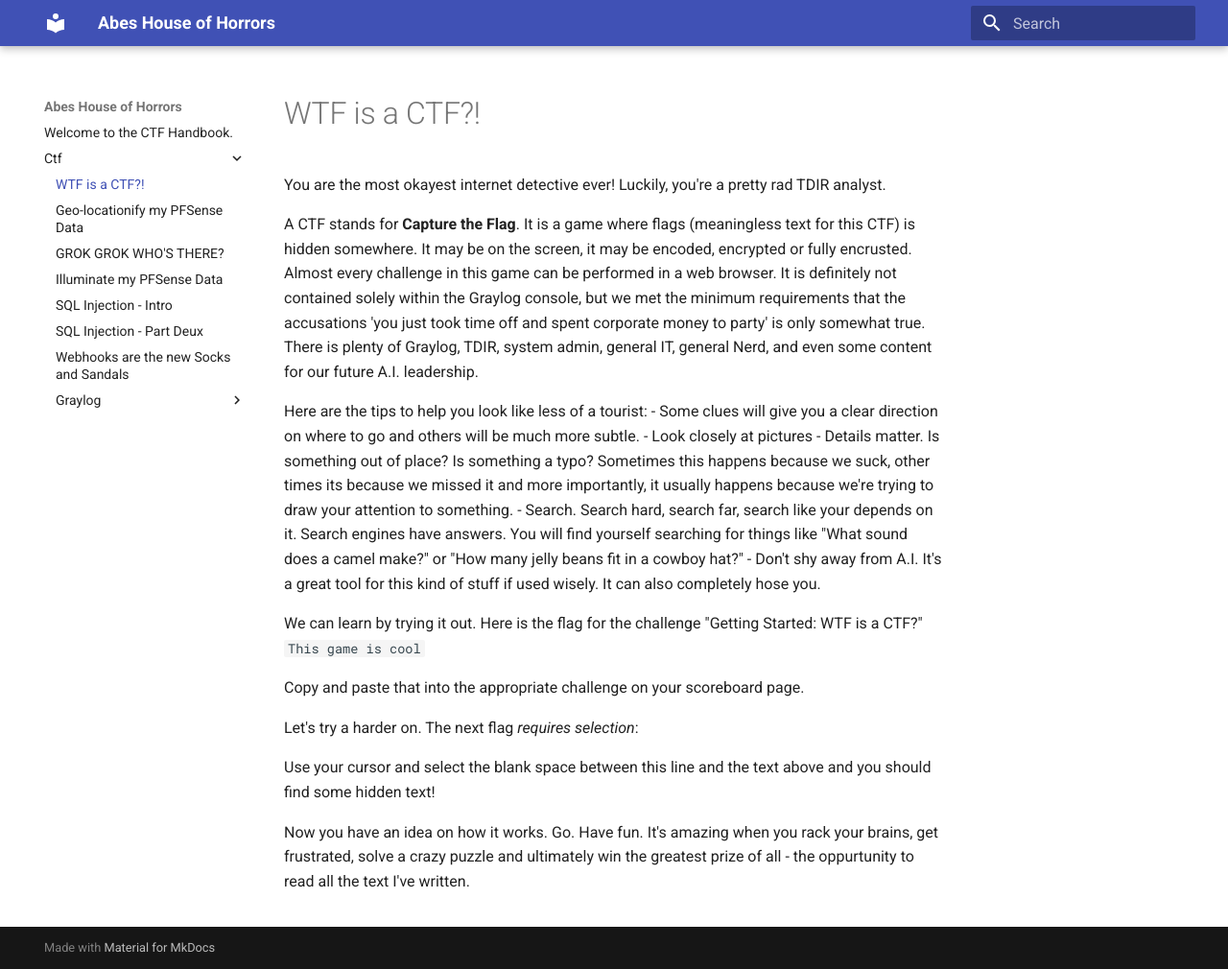
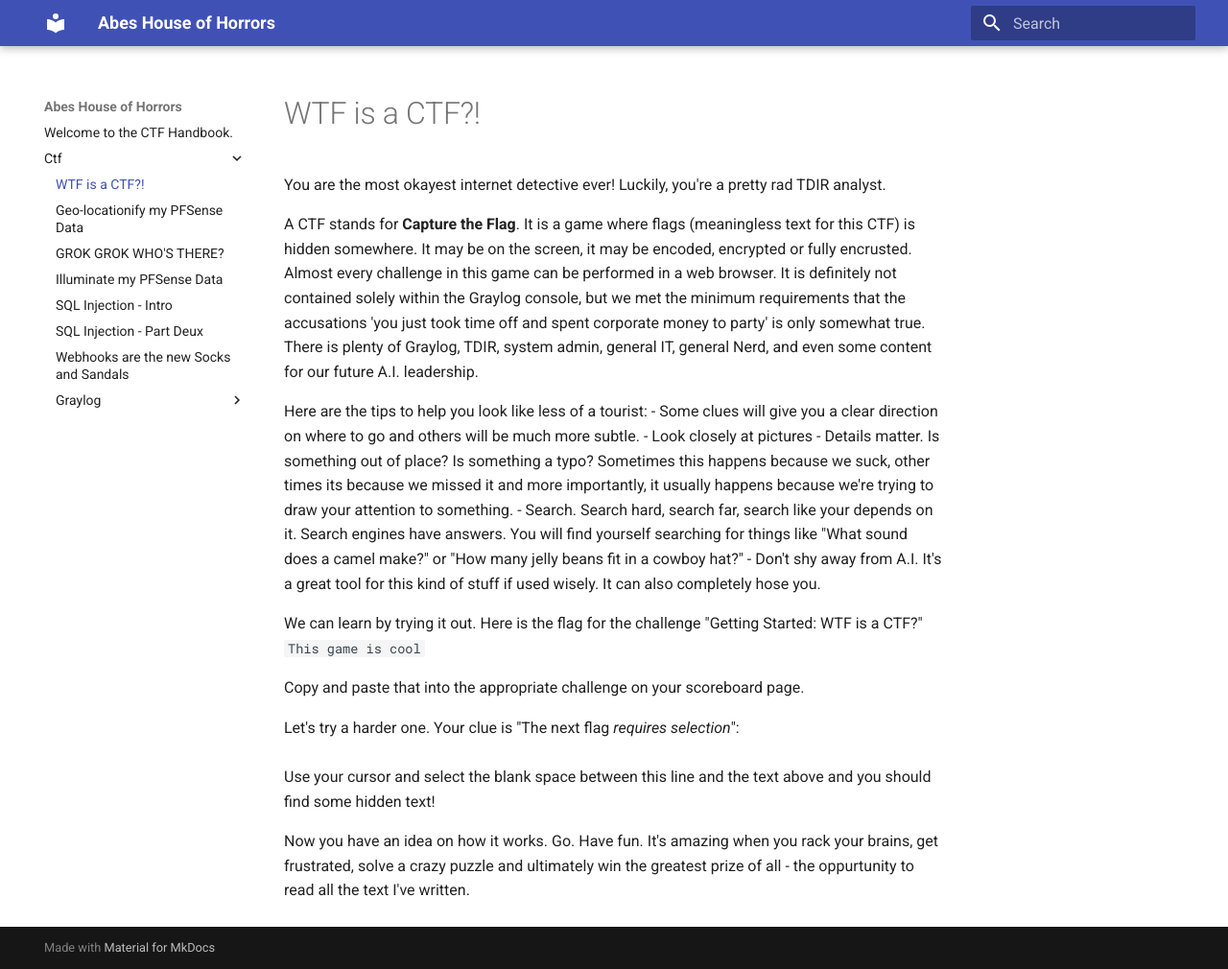
Before and after one commit to Graylog2/ctf-handbook, an MkDocs documentation site: the page built from docs/ctf/introduction.md, in a window 1280 px wide and 1010 px high. Shown: the whole window at 96% size. Built offline with MkDocs 1.6.1 and Material for MkDocs 9.7.7, drawn with Linux system fonts in a browser that asks for light colours.

Commit message:
clearer intro

```diff
--- a/docs/ctf/introduction.md
+++ b/docs/ctf/introduction.md
@@ -17,9 +17,8 @@ Here is the flag for the challenge "Getting Started:  WTF is a CTF?"
 
 Copy and paste that into the appropriate challenge on your scoreboard page.
 
-Let's try a harder on.  The next flag *requires selection*:
+Let's try a harder one.  Your clue is "The next flag *requires selection*":
 <span style="color:white">ultra hidden flag</span>
-
 Use your cursor and select the blank space between this line and the text above and you should find some hidden text!
 
 Now you have an idea on how it works.  Go.  Have fun.  It's amazing when you rack your brains, get frustrated, solve a crazy puzzle and ultimately win the greatest prize of all - the oppurtunity to read all the text I've written.
```
